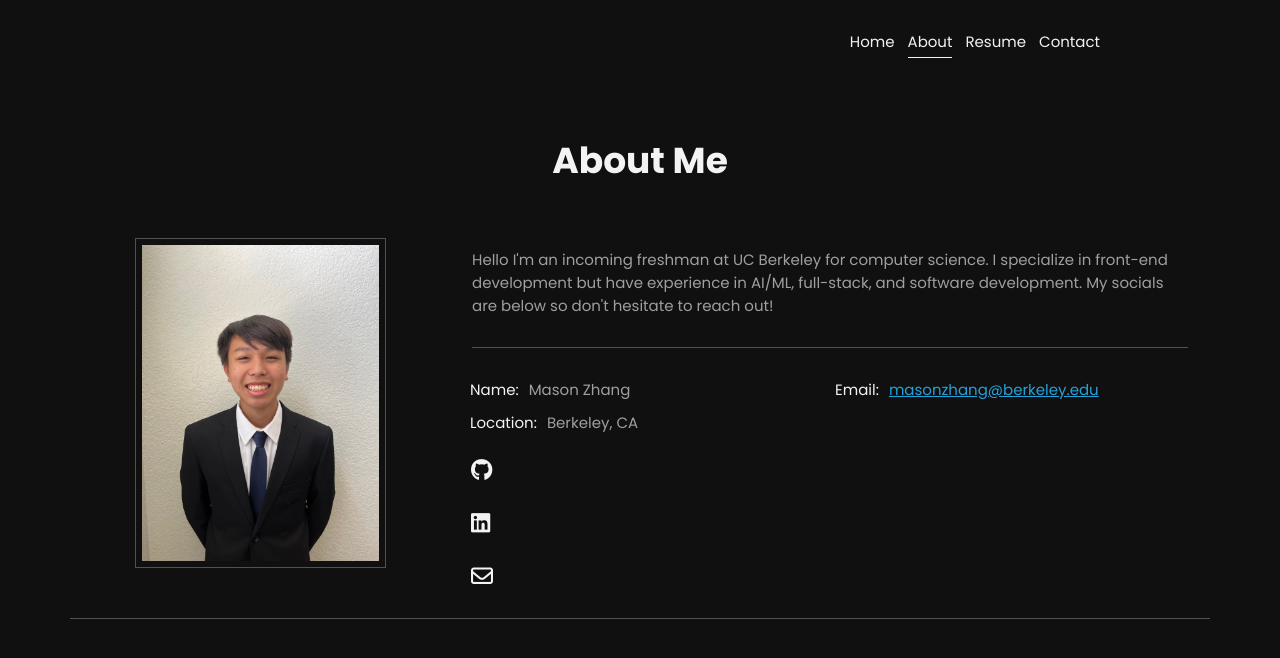
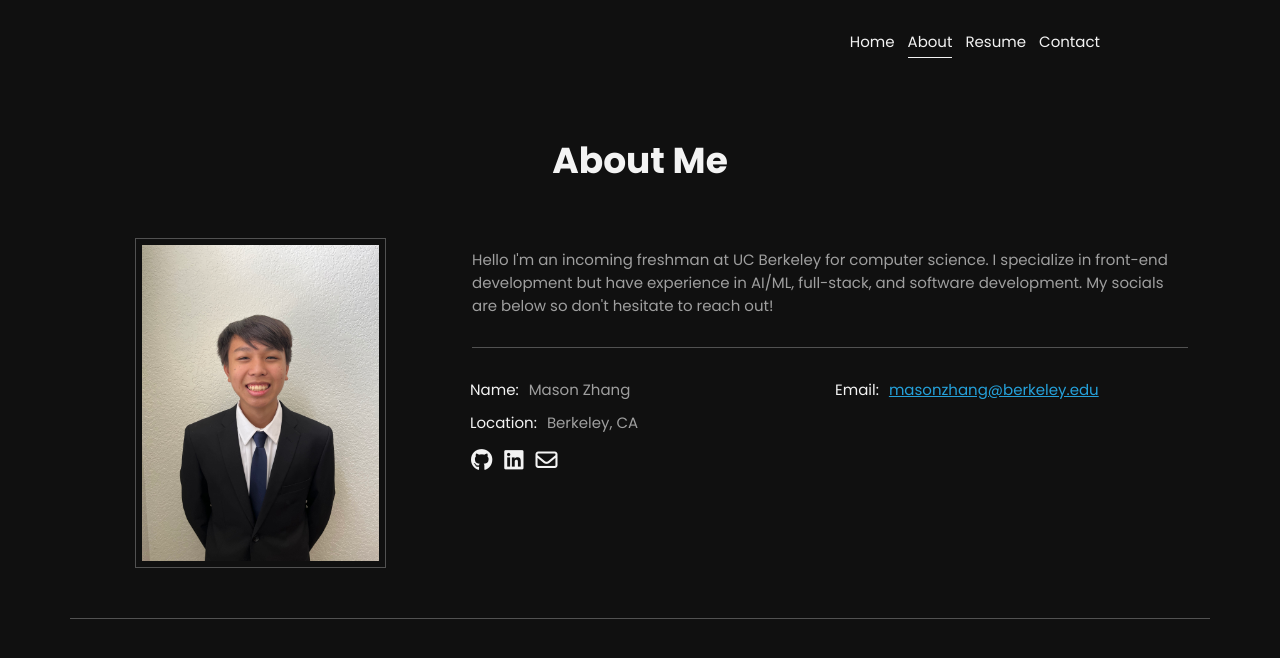
Before and after one commit to masonzhangg/my-portfolio, a React (Create React App) app: page /about in a window 1280 px wide. Shown: the top 658 px of the page. Built offline with nearby package versions, Linux system fonts and the light colour scheme.

Commit message:
Update about.css

```diff
--- a/src/pages/about/about.css
+++ b/src/pages/about/about.css
@@ -85,12 +85,12 @@
 }
 
 .about .socialIcons .icon {
-  display: none;
+  display: block;
 }
 
 @media (min-width: 750px) {
   .about .socialIcons .icon {
-    display: block;
+    display: inline;
     margin-left: -23px;
     margin-right: 15px;
   }
```
